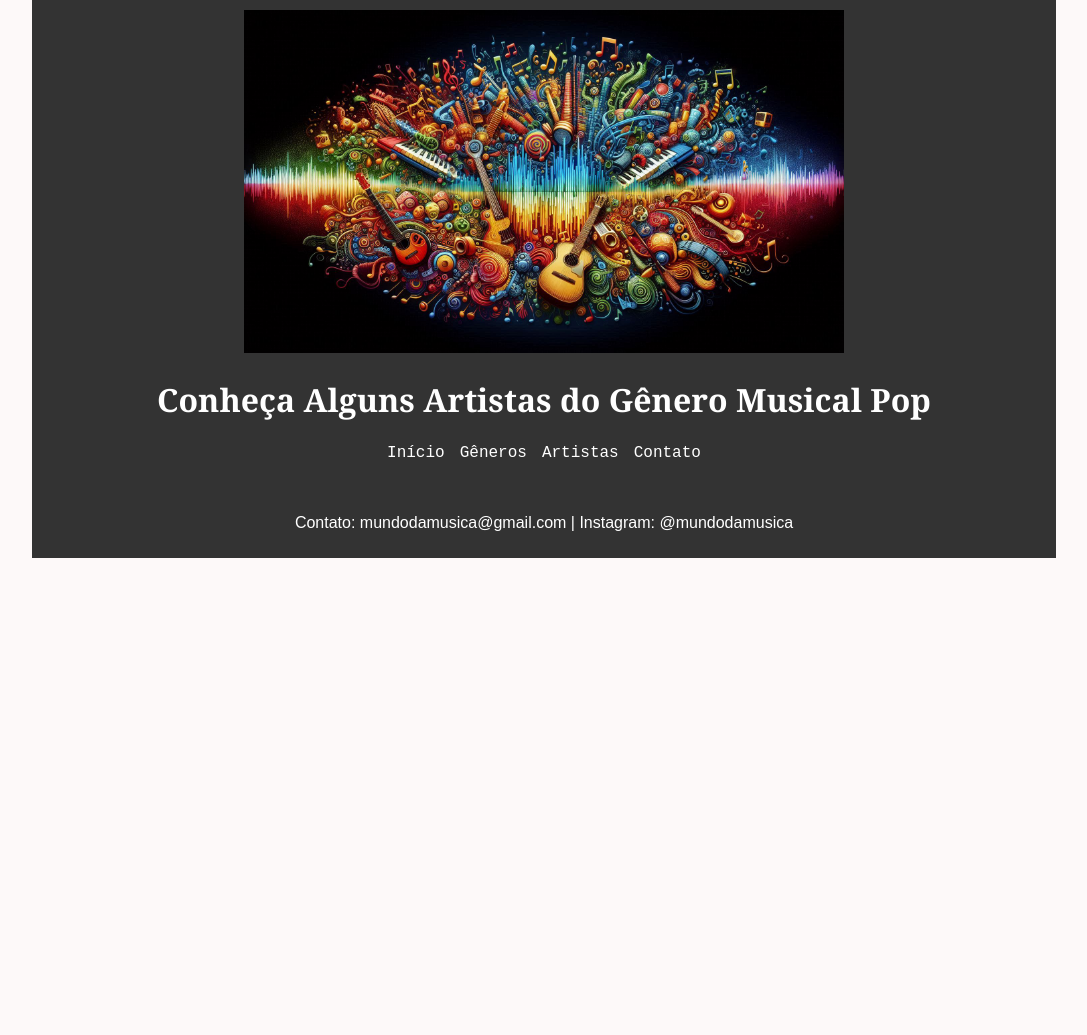
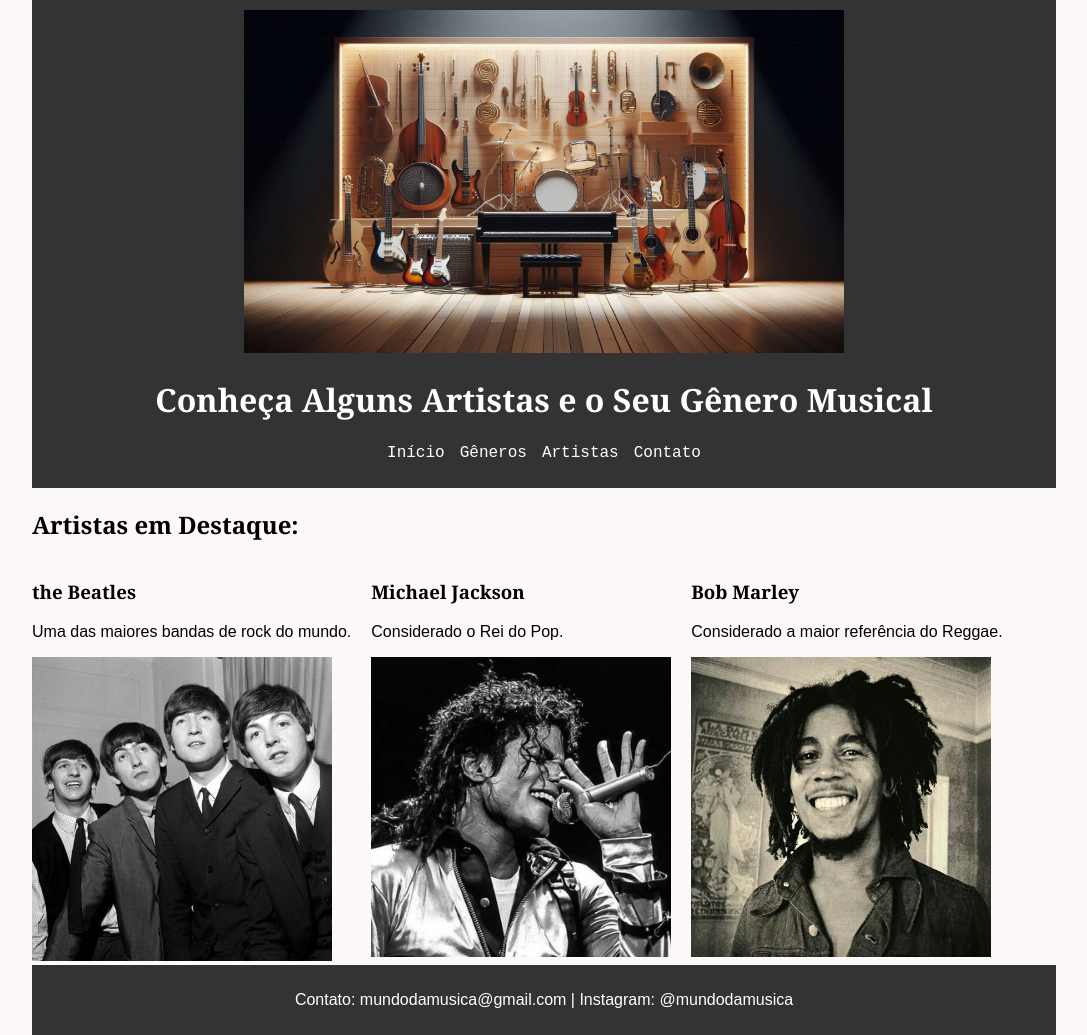
Before and after one commit to Giovana0102/site-5-web, a plain HTML site: page artistas.html in a window 1280 px wide. Shown: the whole page, without its empty margins (96-1183 px from the left). Before the commit the page ends 800 px from the top, so only its background shows below. Drawn offline with Linux system fonts and the light colour scheme.

Commit message:
site
atualizando site

```diff
--- a/artistas.html
+++ b/artistas.html
@@ -10,8 +10,8 @@
 <body>
 
     <header>
-    <img src="imagens/imagem capa musica.jpg" alt="Mundo da Música" width="600">
-    <h1>Conheça Alguns Artistas do Gênero Musical Pop</h1>
+    <img src="imagens/capamusical1.jpg" alt="Mundo da Música" width="600">
+    <h1>Conheça Alguns Artistas e o Seu Gênero Musical</h1>
     <nav>
         <ul>
             <li><a href="index.html">Início</a></li>
@@ -23,6 +23,29 @@
 </header>
 
 
+<main>
+    <h2>Artistas em Destaque:</h2>
+
+    <div class="container">
+        <div>
+            <h3>the Beatles</h3>
+            <p>Uma das maiores bandas de rock do mundo.</p>
+            <img src="imagens/thebeatles.jpg" alt="Queen" width="300">
+        </div>
+
+        <div>
+            <h3>Michael Jackson</h3>
+            <p>Considerado o Rei do Pop.</p>
+            <img src="imagens/michael jackson.jpg" alt="BTS" width="300">
+        </div>
+
+        <div>
+            <h3>Bob Marley</h3>
+            <p>Considerado a maior referência do Reggae.</p>
+            <img src="imagens/Bobmarley.jpg" alt="BTS" width="300">
+        </div>
+    </div>
+
 <footer>
     <p>Contato: mundodamusica@gmail.com | Instagram: @mundodamusica</p>
 </footer>
```
Also changed, not shown: contato.html (+1 -1 lines), generos.html (+5 -2 lines), index.html (+4 -4 lines), imagens/Bobmarley.jpg (added), imagens/michael jackson.jpg (added), imagens/thebeatles.jpg (added).
